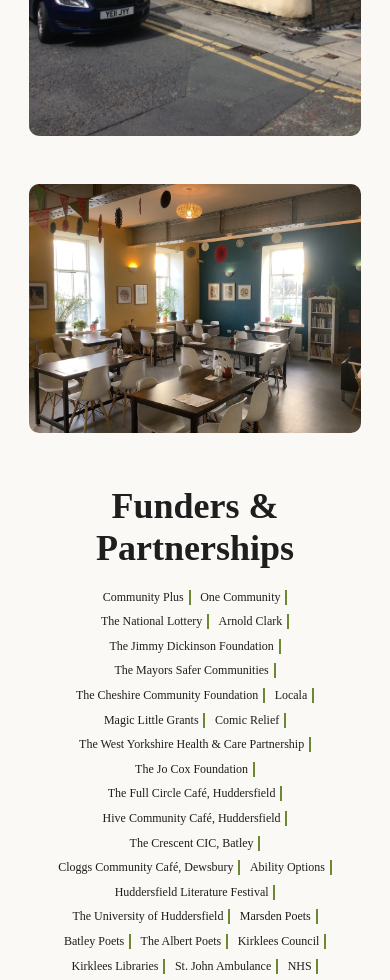
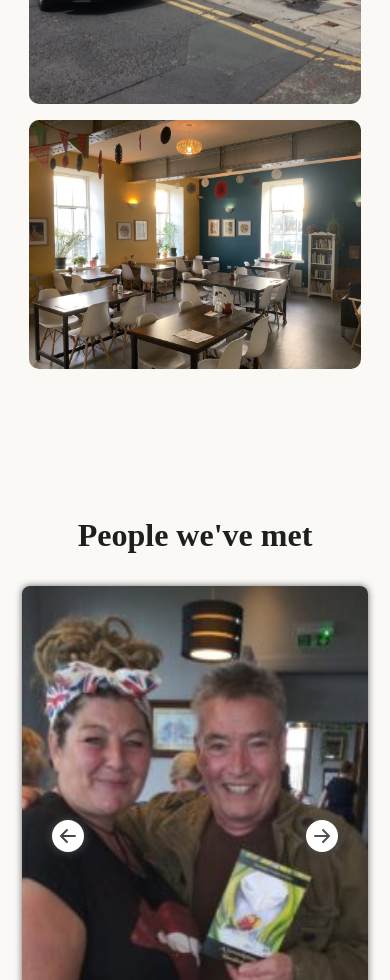
Before and after one commit to YuvalZoref/serendipity, a React (Create React App) app: page /#/Blog in a window 390 px wide. Shown: the part 1020-2000 px from the top of the page. Built offline with nearby package versions, Linux system fonts and the light colour scheme; a web font is replaced by a local one.

Commit message:
sorted carousel

```diff
--- a/src/components/styling/carousel.scss
+++ b/src/components/styling/carousel.scss
@@ -3,8 +3,8 @@
   display: flex;
   justify-content: center;
   align-items: center;
-  width: 600px;
-  height: 400px;
+  width: 400px;
+  height: 500px;
 
   .slide{
     border-radius: 0.5rem;
--- a/src/pages/Blog.js
+++ b/src/pages/Blog.js
@@ -40,6 +40,10 @@
           </div>
         </div>
       </section>
+      <section className='celebs'>
+        <h1 className='celebsTitle'>People we've met</h1>
+        <Carousel data={slides} />
+      </section>
       <section className='funders'>
         <h1 className='fundersTitle'>Funders & Partnerships</h1>
           <ul className='fundersList'>
@@ -73,9 +77,6 @@
             <li className='fundersListItem'>Platform 1</li>
           </ul>
         </section>
-        <section className='celebs'>
-          <Carousel data={slides} />
-        </section>
         </div>
       <Footer />
     </div>
--- a/src/pages/styling/blog.scss
+++ b/src/pages/styling/blog.scss
@@ -24,7 +24,7 @@
       .classLocation {
         flex-basis: 32.5%;
         border-radius: 10px;
-        margin-bottom: 3rem;
+        /* margin-bottom: 1rem; */
         position: relative;
         overflow: hidden;
       }
@@ -90,7 +90,7 @@
     flex-direction: column;
     align-items: center;
     justify-content: center;
-    margin: 0 2rem;
+    margin: 0 2rem 2rem;
 
     .fundersTitle{
       font-size: 2rem;
@@ -104,6 +104,7 @@
       justify-content: center;
       list-style: none;
       margin: 1rem 2rem;
+      margin-bottom: 0;
 
       .fundersListItem{
         font-size: 1.25rem;
@@ -115,12 +116,15 @@
     }
   }
   .celebs{
-    height: 100vh;
+    height: 95vh;
     display: flex;
     flex-direction: column;
     justify-content: center;
     align-items: center;
-    /* margin: 0 2rem; */
+    .celebsTitle{
+      font-size: 2rem;
+      margin: 1em 0;
+    }
   }
 
 
@@ -136,11 +140,14 @@
     }
     }
     .celebs{
-      margin: 0 0.5rem;
+      margin: 0 0.75rem;
     }
   }
   @media screen and (max-width:560px) {
     .locations{
+      .classLocation{
+        margin-bottom: 1rem;
+      }
       .locationsTitle {
         font-size: 2.5rem;
       }
@@ -154,7 +161,7 @@
       }
     }
     .funders{
-      margin: 0.25rem 0.75rem;
+      margin-bottom: 0 1rem 2rem;
       .fundersTitle{
         font-size: 2.25rem;
         margin: 0 0.75rem;
@@ -162,6 +169,7 @@
       .fundersList{
         .fundersListItem{
           font-size: 0.75rem;
+          margin-bottom: 0.5rem;
         }
       }
     }
```
